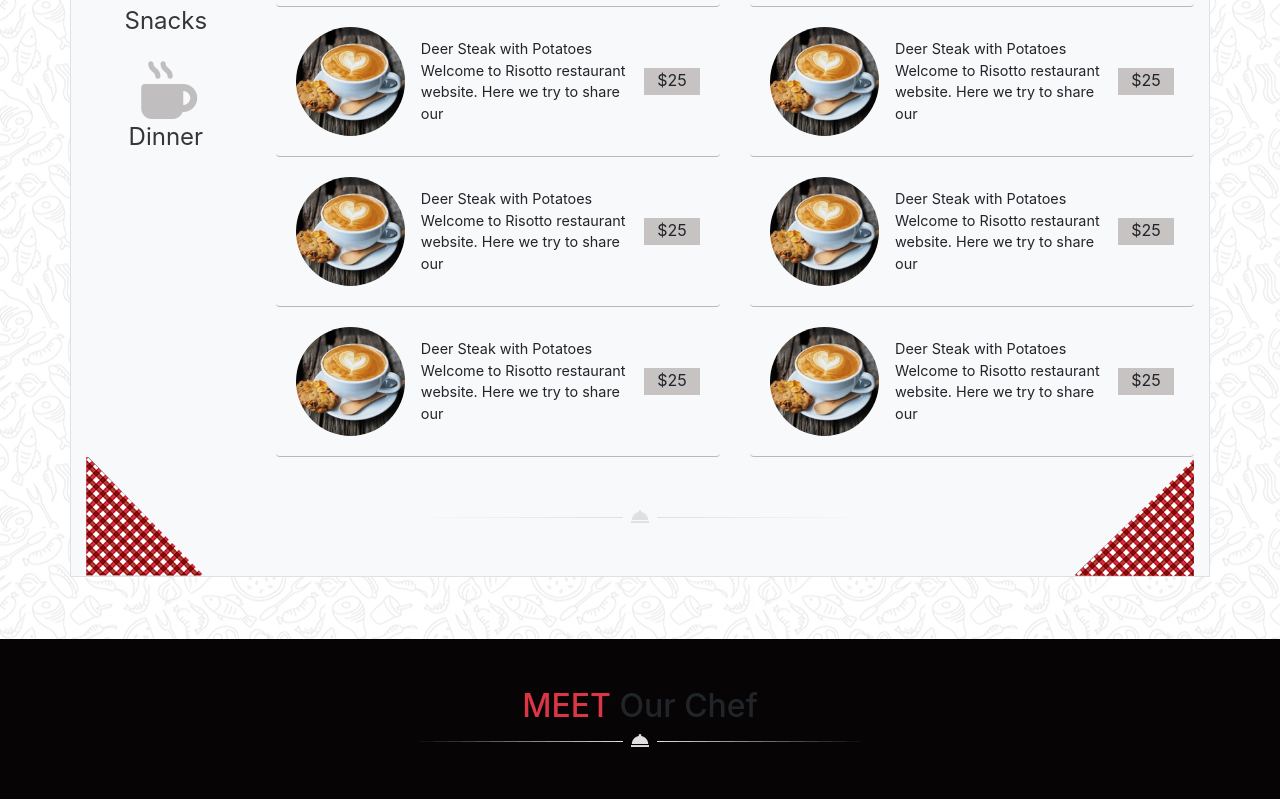
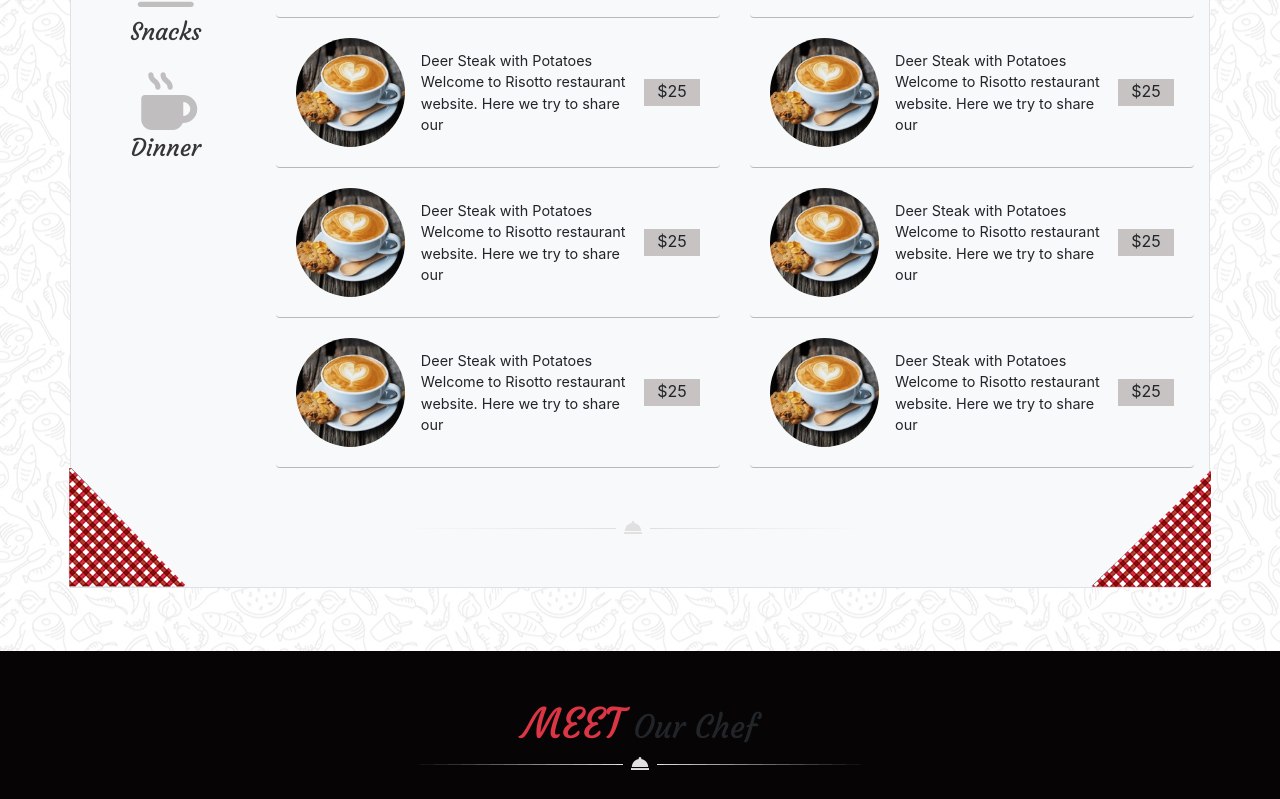
Before and after one commit to agim-coroli/CoroliAgim19_site_du_chef, a website: page index.html in a window 1280 px wide. Shown: the part 1581-2380 px from the top of the page. Drawn offline with nearby package versions, Linux system fonts and the light colour scheme.

Commit message:
titre en courgette et modif des detail et fin de TOUT

```diff
--- a/index.html
+++ b/index.html
@@ -1112,7 +1112,7 @@
     <!-- section our contact  -->
     <section class="section3 d-flex flex-column justify-content-around align-items-center text-center">
         <div class="titreourcontact">
-            <h2><span>OUR </span>Contact</h2>
+            <h2><span class="text-danger">OUR </span>Contact</h2>
             <img src="public/img/decoration_line.png" alt="">
         </div>
         <div class="ourcontact bg-danger text-light d-flex justify-content-center">
--- a/src/scss/module/_section.scss
+++ b/src/scss/module/_section.scss
@@ -92,6 +92,14 @@
                             }
                         }
                     }
+                }
+            }
+            .undermenu{
+                img:first-child{
+                    margin-left: -1.5%;
+                }
+                img:last-child{
+                    margin-right: -1.5%;
                 }
             }
         }
--- /dev/null
+++ b/src/scss/module/_titre.scss
@@ -0,0 +1,6 @@
+span, h2{
+    font-family: 'Courgette', cursive;
+}
+span{
+    font-size: 130%;
+}
--- a/src/scss/module/style.scss
+++ b/src/scss/module/style.scss
@@ -3,4 +3,5 @@
 @import "section1";
 @import "section2";
 @import "section3";
+@import "titre";
 @import "footer";
```
Also changed, not shown: public/css/app.css, 1 other file.
